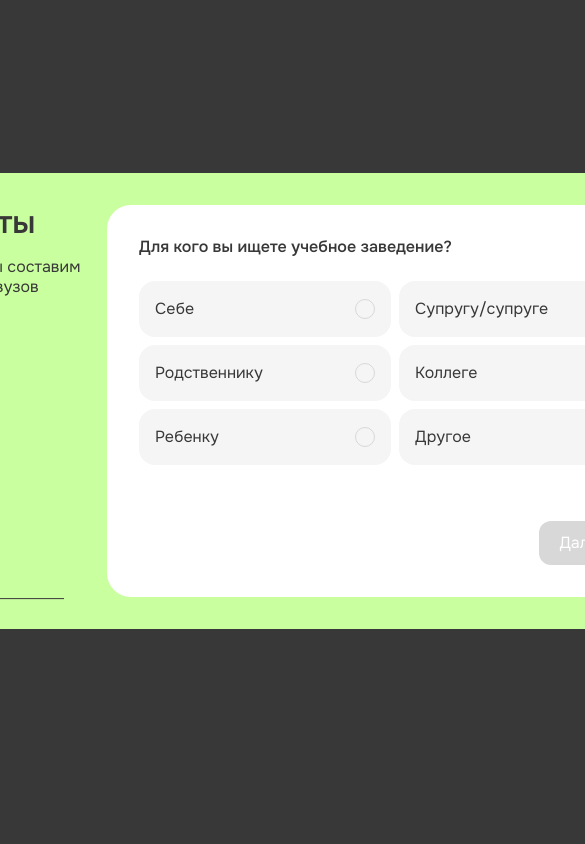
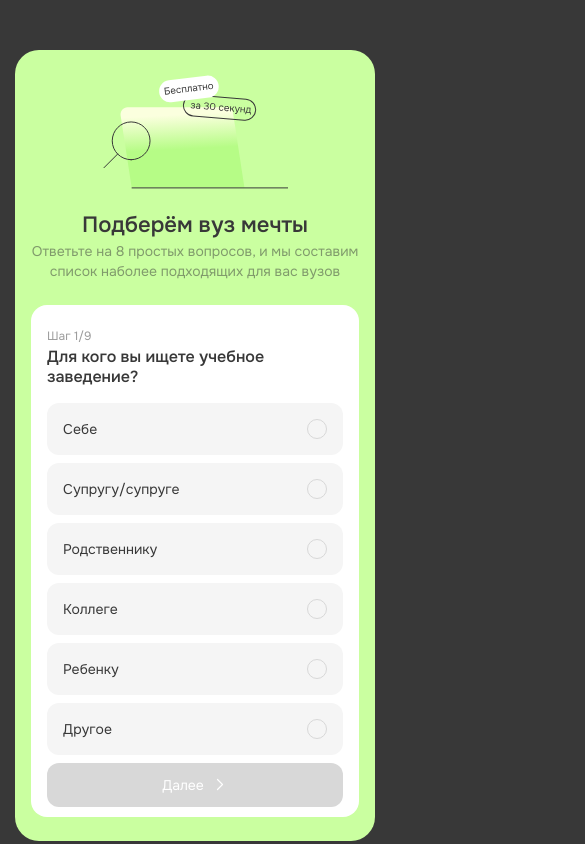
Before and after one commit to Bifiku/Quiz, a website built with webpack: page src/index.html in a window 390 px wide. Shown: the top 844 px of the page, 585 px wide, since content can reach past the window. Built offline with nearby package versions, Linux system fonts and the light colour scheme.

Commit message:
add mobile version

```diff
--- a/src/css/style.css
+++ b/src/css/style.css
@@ -36,13 +36,14 @@ body {
     font-size: 1.6rem;
     line-height: 2rem;
     scrollbar-width: none;
+    padding-top: 5rem;
 }
 
 main {
     display: flex;
     justify-content: center;
     align-items: center;
-    height: 95vh;
+    /* height: 95vh; */
 }
 
 h1 {
@@ -51,11 +52,14 @@ h1 {
     font-weight: 500;
     font-size: 3.2rem;
     line-height: 3.6rem;
+    margin-bottom: 1.6rem;
 }
 
 a {
     color: var(--black-color);
     cursor: pointer;
+    text-decoration: underline;
+
 }
 
 p {
@@ -125,10 +129,15 @@ input {
     width: 40rem;
 }
 
+.wrapper-text {
+    order: 1;
+}
+
 .wrapper-img {
     position: relative;
     width: 35.6rem;
     height: 15.5rem;
+    order: 2;
 }
 
 .wrapper-img__text {
@@ -428,10 +437,12 @@ input {
 
 .question {
     font-weight: 500;
+    order: 1;
 }
 .step {
     color: var(--grey-dark-color);
     font-weight: 400;
+    order: 2;
 }
 
 .display-none {
@@ -486,3 +497,120 @@ input {
     background-color: var(--grey-dark-color); /* цвет скролла при наведении */
     position: relative;
 }
+
+@media screen and (max-width: 1050px) {
+    body {
+        font-size: 1.4rem;
+    }
+    h1 {
+        font-size: 2.2rem;
+        font-weight: 500;
+        line-height: 2.4rem;
+        margin-bottom: .4rem;
+    }
+
+    input {
+        padding: 0;
+    }
+
+    .container {
+        justify-content: center;
+        flex-wrap: wrap;
+        width: 36rem;
+        height: max-content;
+        padding: 2.4rem 1.6rem;
+    }
+
+    .wrapper-left {
+        justify-content: center;
+        margin-bottom: 2.4rem;
+    }
+
+    .wrapper-text {
+        text-align: center;
+        order: 2;
+    }
+    .paragraph-main-page {
+        opacity: .5;
+    }
+
+    .wrapper-img {
+        position: relative;
+        width: 18.5rem;
+        height: 11.5rem;
+        order: 1;
+        background-image: url('../icons/logo_mobile.svg');
+        background-size: cover;
+        background-position: center center;
+        margin-bottom: 2.4rem;
+    }
+
+    .wrapper-img img {
+        display: none;
+    }
+
+    .wrapper-img__text {
+        visibility: hidden;
+        height: 0;
+        padding: 0;
+        margin: 0;
+    }
+
+    .wrapper-block {
+        height: 51.2rem;
+        padding: 2.4rem 1.6rem;
+        border-radius: 1.6rem
+    }
+
+    .wrapper-block__question {
+        flex-wrap: wrap;
+        flex-direction: column;
+        margin-bottom: 1.6rem;
+    }
+
+    .question {
+        order: 2;
+        font-size: 1.6rem;
+    }
+
+    .step {
+        order: 1;
+        font-size: 1.2rem;
+        line-height: 1.4rem;
+        margin-bottom: .4rem;
+    }
+
+    .card {
+        width: 100%;
+        height: 5.2rem;
+        border-radius: 1.2rem;
+    }
+
+    .card:not(:nth-last-child(2)) {
+        margin-bottom: .4rem;
+    }
+
+    .button {
+        justify-content: center;
+        width: 100%;
+    }
+
+    .opacity {
+        display: none;
+    }
+
+    .wrapper-block__send {
+        top: 0
+    }
+
+    .send {
+        height: 5.2rem;
+        margin-bottom: .8rem;
+    }
+    .send__donwText {
+        text-align: center;
+    }
+
+
+
+  }
--- a/src/index.html
+++ b/src/index.html
@@ -19,7 +19,7 @@
         <section class="container">
             <div class="wrapper-left">
                 <div class="wrapper-text">
-                    <h1 class="margin-bottom-16px">Подберём вуз мечты</h1>
+                    <h1>Подберём вуз мечты</h1>
                     <p class="paragraph-main-page">Ответьте на 8 простых вопросов, и мы составим список наболее подходящих для вас вузов</p>
                 </div>
                 <div class="wrapper-img">
--- a/src/package.json
+++ b/src/package.json
@@ -12,7 +12,7 @@
   "license": "ISC",
   "devDependencies": {
     "clean-webpack-plugin": "^4.0.0",
-    "copy-webpack-plugin": "^9.0.1",
+    "copy-webpack-plugin": "^9.1.0",
     "css-loader": "^6.4.0",
     "file-loader": "^6.2.0",
     "html-webpack-plugin": "^5.3.2",
```
Also changed, not shown: dist/css/style.css, dist/icons/logo_mobile.svg (added), dist/index.html, dist/package.json, src/icons/logo_mobile.svg (added), 2 other files.
